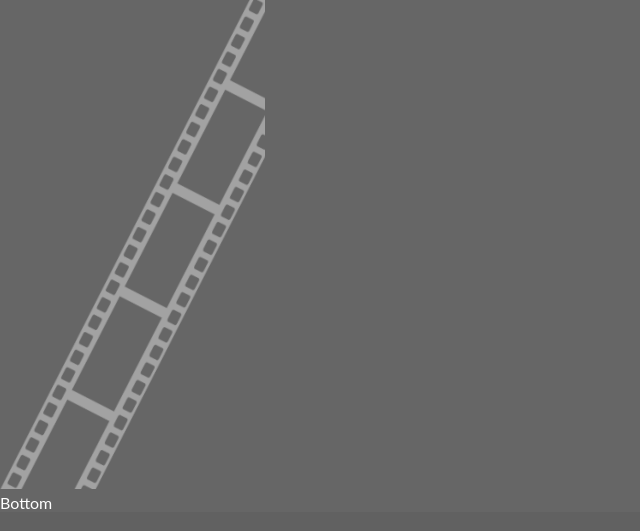
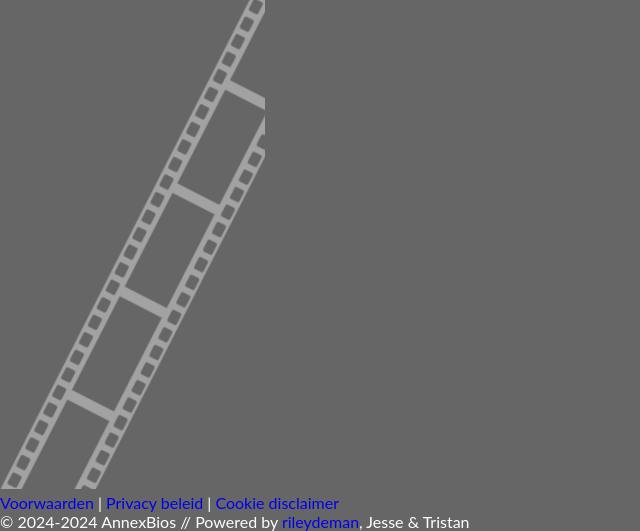
Before and after one commit to rileydeman/annexbios-leidscherijn, a PHP site: page /public/core/errors/404.php in a window 1280 px wide. Shown: the part 2144-2675 px from the top of the page, without its empty margins (0-640 px from the left). Before the commit the page ends 2653 px from the top, so only its background shows below. Run offline with PHP 8.4, Linux system fonts and the light colour scheme; data that the repository does not hold is empty; some libraries are stand-ins or nearby versions.

Commit message:
Footer ready
Footer ready

```diff
--- a/public/core/footer.php
+++ b/public/core/footer.php
@@ -49,5 +49,8 @@
 </div>
 
 <div id="bottom">
-    <p>Bottom</p>
+    <div id="content">
+        <p><a href="/">Voorwaarden</a> | <a href="/">Privacy beleid</a> | <a href="/">Cookie disclaimer</a></p>
+        <p>&copy; 2024-<?= Date("Y") ?> AnnexBios // Powered by <a href="https://www.rileydeman.com/" class="poweredByText">rileydeman</a>, Jesse & Tristan</p>
+    </div>
 </div>
```
Also changed, not shown: public/assets/css/footer.css.
